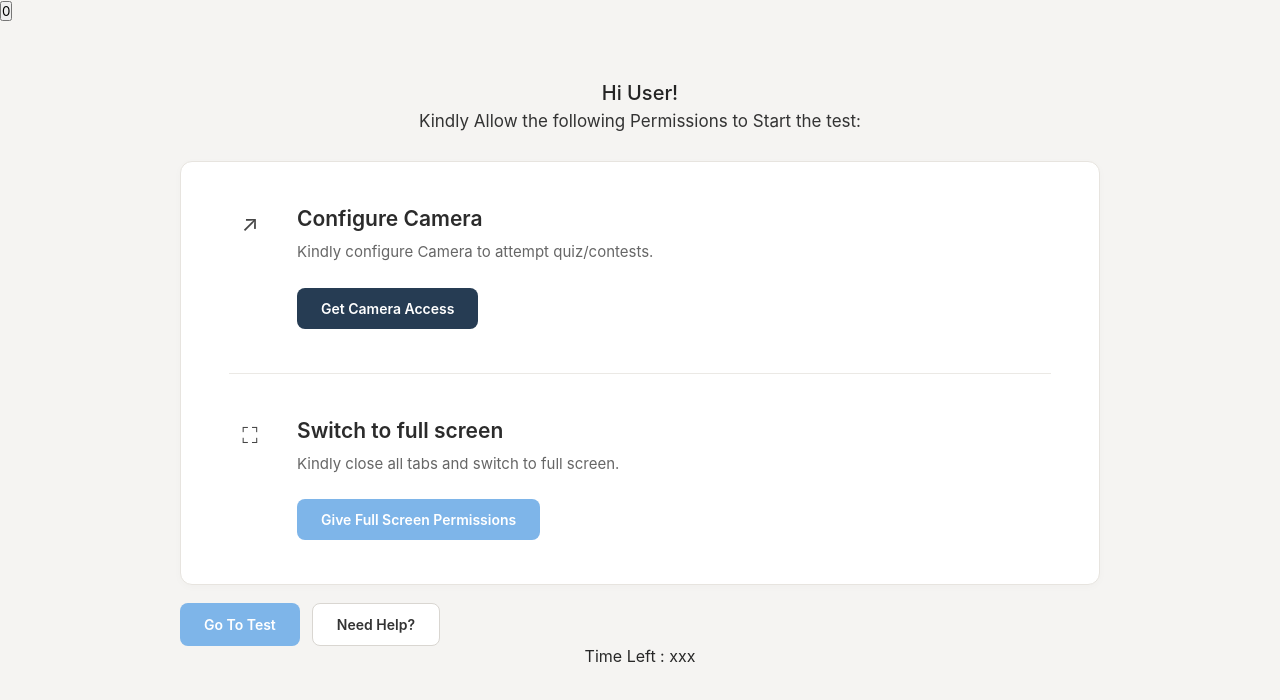
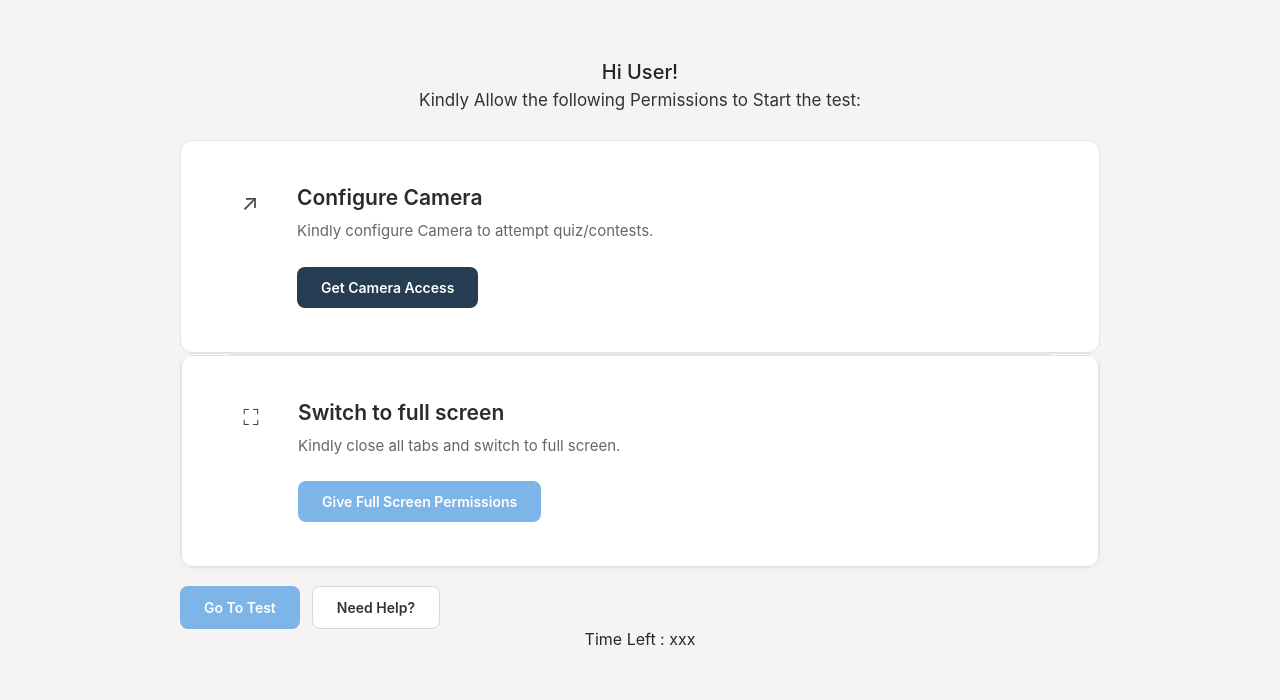
Before and after one commit to v1sh999/Athena-Electron, a React (Vite) app: page / in a window 1280 px wide. Shown: the top 700 px of the page. Built offline with nearby package versions, Linux system fonts and the light colour scheme.

Commit message:
feat: sorted components

```diff
--- a/electron/main.cjs
+++ b/electron/main.cjs
@@ -1,4 +1,6 @@
-const { app, BrowserWindow } = require('electron')
+const { app, BrowserWindow,ipcMain } = require('electron')
+const path = require('path')
+
 let win = null;
 const createWindow = () => {
   win = new BrowserWindow({
--- a/electron/preload.cjs
+++ b/electron/preload.cjs
@@ -0,0 +1,5 @@
+const {contextBridge,ipcRenderer} = require('electron')
+
+contextBridge.executeInMainWorld('electronAPI',{
+    getCamera: () => ipcRenderer.invoke('get-camera'),
+});
--- a/src/App.css
+++ b/src/App.css
@@ -85,6 +85,14 @@ body {
 
 .permission-item {
   display: grid;
+
+  width: 100%;
+  max-width: 920px;
+
+  background: #ffffff;
+
+  border: 1px solid #e7e4df;
+  border-radius: 12px;
 
   grid-template-columns: 42px 1fr;
 
--- a/src/App.jsx
+++ b/src/App.jsx
@@ -1,12 +1,13 @@
-import { useState } from 'react'
-import "./App.css"
+import CameraContainer from './components/Camera';
+import FullScreenContainer from './components/FullScreen';
+import BottomActions from './components/Actions';
+import TimerContaianer from './components/Timer'
+import "./App.css";
 
 function App() {
-  const [count, setCount] = useState(0)
 
   return (
     <>
-    <button onClick={()=>{setCount(count + 1)}}>{count}</button>
       {/* <video
         ref={videoRef}
         autoPlay
@@ -20,50 +21,15 @@ function App() {
           <p>Kindly Allow the following Permissions to Start the test:</p>
         </div>
 
-        <div className="card-container">
-          <div className="permission-item">
-            <div className="permission-icon">↗</div>
-            <div className="permission-content">
-              <h3>Configure Camera</h3>
-              <p>Kindly configure Camera to attempt quiz/contests.</p>
-              <div className="action-row">
-                <button  className="btn btn-dark">
-                  Get Camera Access
-                </button>
-              </div>
-              {/* {cameraReady && <div className="camera-space" />} */}
-            </div>
-          </div>
+        <CameraContainer />
+        <FullScreenContainer />
 
-          <div className="divider" />
+        <BottomActions />
 
-          {/* Fullscreen */}
-
-          <div className="permission-item">
-            <div className="permission-icon">⛶</div>
-
-            <div className="permission-content">
-              <h3>Switch to full screen</h3>
-
-              <p>Kindly close all tabs and switch to full screen.</p>
-
-              <button  className="btn btn-light-blue">
-                Give Full Screen Permissions
-              </button>
-            </div>
-          </div>
-        </div>
-
-        <div className="bottom-actions">
-          <button  className="btn btn-light-blue">
-            Go To Test
-          </button>
-          <button className="btn btn-outline">Need Help?</button>
-        </div>
-        <p>Time Left : xxx</p>
+        <TimerContaianer />
       </div>
     </>
   );
-}
+};
 
-export default App
+export default App;
--- /dev/null
+++ b/src/components/Actions.jsx
@@ -0,0 +1,10 @@
+export default function BottomActions(){
+    return (
+      <div className="bottom-actions">
+          <button  className="btn btn-light-blue">
+            Go To Test
+          </button>
+          <button className="btn btn-outline">Need Help?</button>
+        </div>
+    )
+}
--- /dev/null
+++ b/src/components/Camera.jsx
@@ -0,0 +1,20 @@
+export default function CameraContainer(){
+    return (
+      <div
+      className="permission-item"
+      >
+
+        <div className="permission-icon">↗</div>
+          <div className="permission-content">
+            <h3>Configure Camera</h3>
+            <p>Kindly configure Camera to attempt quiz/contests.</p>
+            <div className="action-row">
+              <button className="btn btn-dark">
+                Get Camera Access
+              </button>
+            </div>
+            {/* {cameraReady && <div className="camera-space" />} */}
+          </div>
+        </div>
+    )
+}
--- /dev/null
+++ b/src/components/FullScreen.jsx
@@ -0,0 +1,47 @@
+export default function FullScreenContainer(){
+    return (
+      <div className="card-container">
+
+
+          <div className="divider" />
+
+          {/* Fullscreen */}
+
+          <div className="permission-item">
+            <div className="permission-icon">⛶</div>
+
+            <div className="permission-content">
+              <h3>Switch to full screen</h3>
+
+              <p>Kindly close all tabs and switch to full screen.</p>
+
+              <button  className="btn btn-light-blue">
+                Give Full Screen Permissions
+              </button>
+            </div>
+          </div>
+        </div>
+    )
+}
+
+<div className="card-container">
+
+
+          <div className="divider" />
+
+          {/* Fullscreen */}
+
+          <div className="permission-item">
+            <div className="permission-icon">⛶</div>
+
+            <div className="permission-content">
+              <h3>Switch to full screen</h3>
+
+              <p>Kindly close all tabs and switch to full screen.</p>
+
+              <button  className="btn btn-light-blue">
+                Give Full Screen Permissions
+              </button>
+            </div>
+          </div>
+        </div>
--- /dev/null
+++ b/src/components/Timer.jsx
@@ -0,0 +1,7 @@
+export default function TimerContaianer(){
+    return (
+        <div className="timer-container">
+            <p>Time Left : xxx</p>
+        </div>
+    )
+}
```
